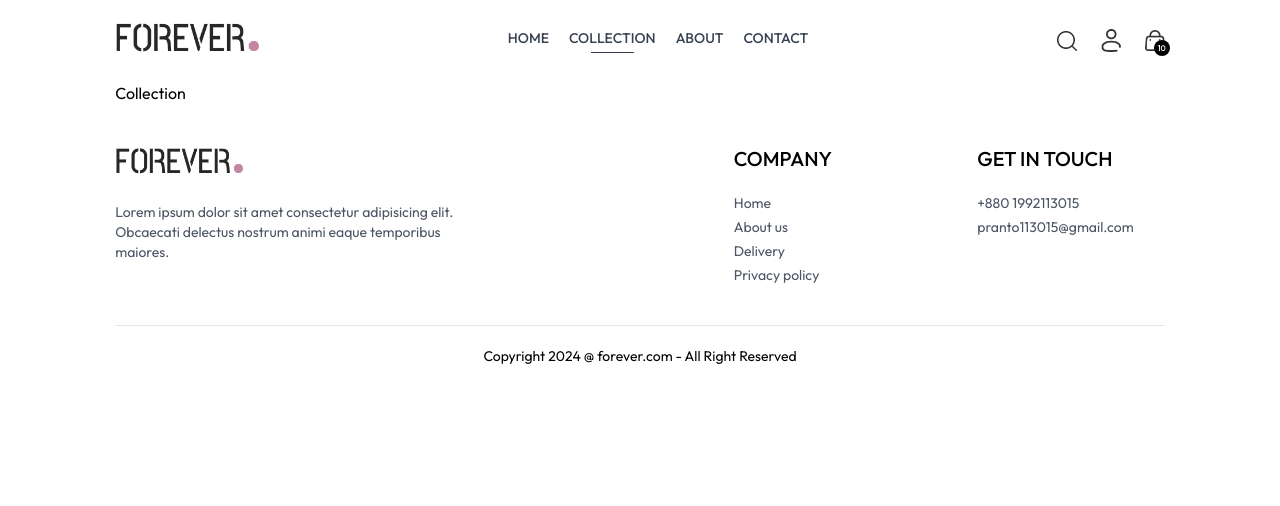
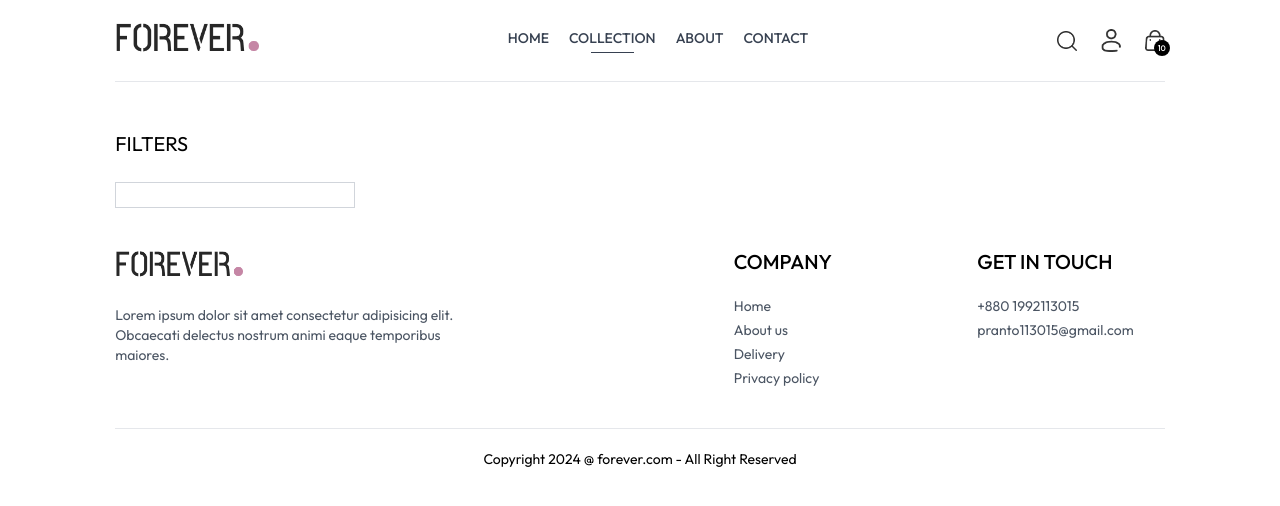
Before and after one commit to leowu0329/mernEcommerce, a React (Vite) app in the folder frontend/: page /collection in a window 1280 px wide. Shown: the top 506 px of the page. Built offline with nearby package versions, Linux system fonts and the light colour scheme.

Commit message:
add filter title in collection component

```diff
--- a/frontend/src/pages/Collection.jsx
+++ b/frontend/src/pages/Collection.jsx
@@ -1,5 +1,27 @@
+import { useContext, useState } from 'react';
+import { ShopContext } from './../context/ShopContext';
+
 const Collection = () => {
-  return <div>Collection</div>;
+  const { products } = useContext(ShopContext);
+  const [showFilter, setShowFilter] = useState(false);
+
+  return (
+    <div className="flex flex-col sm:flex-row gap-1 sm:gap-10 pt-10 border-t">
+      {/* Filter options */}
+      <div className="min-w-60">
+        <p className="my-2 text-xl flex items-center cursor-pointer gap-2">
+          FILTERS
+        </p>
+
+        {/* Catagory Filter */}
+        <div
+          className={`border border-gray-300 pl-5 py-3 mt-6 ${
+            showFilter ? '' : 'hidden'
+          } sm:block`}
+        ></div>
+      </div>
+    </div>
+  );
 };
 
 export default Collection;
```
